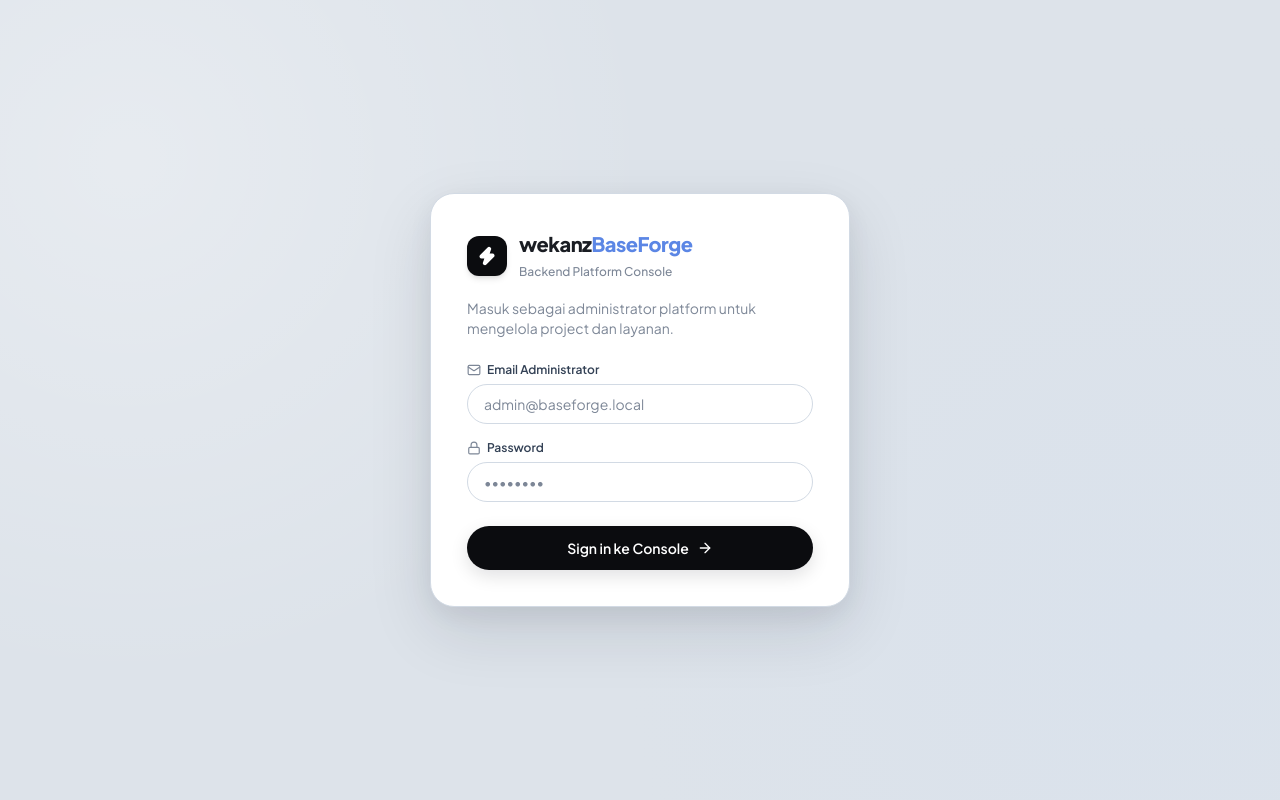
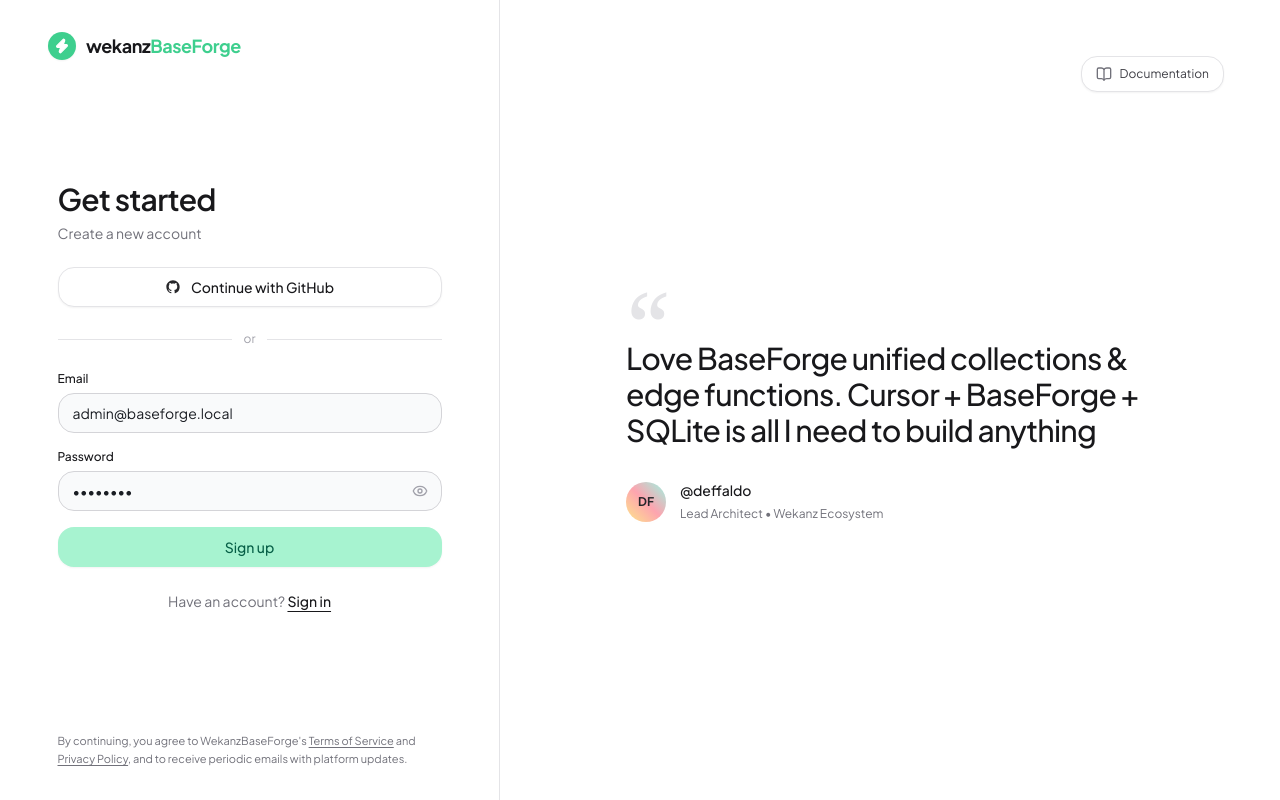
Before and after one commit to DeffaldoFarel/WekanzBaseForge, a Next.js app in the folder dashboard/: page /login in a window 1280 px wide. Built offline with nearby package versions, Linux system fonts and the light colour scheme; no server answers.

Commit message:
feat(auth): redesign login/signup page matching Supabase split-screen aesthetic with shadcn and social proof

```diff
--- a/dashboard/app/login/page.tsx
+++ b/dashboard/app/login/page.tsx
@@ -2,16 +2,41 @@
 
 import { useState } from "react";
 import { useRouter } from "next/navigation";
+import Link from "next/link";
 import { login } from "@/lib/api";
-import { Card } from "@/components/ui/card";
 import { Button } from "@/components/ui/button";
 import { Input } from "@/components/ui/input";
-import { Zap, Mail, Lock, ArrowRight, Loader2 } from "lucide-react";
+import {
+  BookOpen,
+  Eye,
+  EyeOff,
+  Loader2,
+  Zap,
+} from "lucide-react";
+
+function GithubIcon({ className }: { className?: string }) {
+  return (
+    <svg
+      className={className}
+      viewBox="0 0 24 24"
+      fill="currentColor"
+      xmlns="http://www.w3.org/2000/svg"
+    >
+      <path
+        fillRule="evenodd"
+        clipRule="evenodd"
+        d="M12 2C6.477 2 2 6.484 2 12.017c0 4.425 2.865 8.18 6.839 9.504.5.092.682-.217.682-.483 0-.237-.008-.868-.013-1.703-2.782.605-3.369-1.343-3.369-1.343-.454-1.158-1.11-1.466-1.11-1.466-.908-.62.069-.608.069-.608 1.003.07 1.53 1.032 1.53 1.032.892 1.53 2.341 1.088 2.91.832.092-.647.35-1.088.636-1.338-2.22-.253-4.555-1.113-4.555-4.951 0-1.093.39-1.988 1.029-2.688-.103-.253-.446-1.272.098-2.65 0 0 .84-.27 2.75 1.026A9.564 9.564 0 0112 6.844c.85.004 1.705.115 2.504.337 1.909-1.296 2.747-1.027 2.747-1.027.546 1.379.202 2.398.1 2.651.64.7 1.028 1.595 1.028 2.688 0 3.848-2.339 4.695-4.566 4.943.359.309.678.92.678 1.855 0 1.338-.012 2.419-.012 2.747 0 .268.18.58.688.482A10.019 10.019 0 0022 12.017C22 6.484 17.522 2 12 2z"
+      />
+    </svg>
+  );
+}
 
 export default function LoginPage() {
   const router = useRouter();
-  const [email, setEmail] = useState("");
-  const [password, setPassword] = useState("");
+  const [mode, setMode] = useState<"signin" | "signup">("signup");
+  const [email, setEmail] = useState("admin@baseforge.local");
+  const [password, setPassword] = useState("admin123");
+  const [showPassword, setShowPassword] = useState(false);
   const [error, setError] = useState("");
   const [loading, setLoading] = useState(false);
 
@@ -23,81 +48,243 @@ export default function LoginPage() {
       await login(email, password);
       router.replace("/projects");
     } catch (err) {
-      setError(err instanceof Error ? err.message : "Login gagal: periksa kredensial Anda");
+      setError(
+        err instanceof Error
+          ? err.message
+          : "Login gagal: pastikan kredensial admin Anda benar."
+      );
     } finally {
       setLoading(false);
     }
   }
 
+  function handleGithubClick() {
+    // Quick demo action: prefill credentials for instant developer onboarding
+    setEmail("admin@baseforge.local");
+    setPassword("admin123");
+    setError("");
+  }
+
   return (
-    <div className="center-screen">
-      <Card className="login-box w-full max-w-[420px] p-8 border-border shadow-modal rounded-[28px]">
-        <div className="flex items-center gap-3 mb-4">
-          <div className="w-10 h-10 rounded-xl bg-primary text-white flex items-center justify-center shadow-md">
-            <Zap className="w-5 h-5 fill-white" />
+    <div className="min-h-screen w-full grid grid-cols-1 lg:grid-cols-[460px_1fr] xl:grid-cols-[500px_1fr] bg-white text-zinc-900">
+      {/* ─── LEFT COLUMN: AUTH FORM ─── */}
+      <aside className="relative flex flex-col justify-between border-r border-zinc-200 px-8 sm:px-12 py-8 min-h-screen bg-white">
+        {/* Top Logo */}
+        <div className="flex items-center gap-2.5">
+          <div className="w-7 h-7 rounded-lg bg-[#3ECF8E] flex items-center justify-center shadow-sm">
+            <Zap className="w-4 h-4 text-white fill-white" />
           </div>
-          <div>
-            <h1 className="text-xl font-extrabold tracking-tight text-foreground m-0">
-              wekanz<span className="text-brand-blue">BaseForge</span>
+          <span className="font-bold text-lg tracking-tight text-zinc-900">
+            wekanz<span className="text-[#3ECF8E]">BaseForge</span>
+          </span>
+        </div>
+
+        {/* Central Form Container */}
+        <div className="w-full max-w-sm mx-auto my-auto py-10">
+          <div className="space-y-1.5 mb-6 text-left">
+            <h1 className="text-2xl sm:text-3xl font-semibold tracking-tight text-zinc-900">
+              {mode === "signup" ? "Get started" : "Welcome back"}
             </h1>
-            <span className="text-xs text-muted-foreground font-medium">Backend Platform Console</span>
+            <p className="text-sm text-zinc-500">
+              {mode === "signup"
+                ? "Create a new account"
+                : "Sign in to your platform account"}
+            </p>
+          </div>
+
+          {/* Continue with GitHub Button */}
+          <button
+            type="button"
+            onClick={handleGithubClick}
+            className="w-full h-10 px-4 rounded-md border border-zinc-200 bg-white hover:bg-zinc-50 text-zinc-900 text-sm font-medium flex items-center justify-center gap-2.5 shadow-sm transition-all active:scale-[0.99]"
+          >
+            <GithubIcon className="w-4 h-4 text-zinc-800" />
+            <span>Continue with GitHub</span>
+          </button>
+
+          {/* Divider */}
+          <div className="relative my-6 text-center text-xs">
+            <div className="absolute inset-0 flex items-center">
+              <span className="w-full border-t border-zinc-200" />
+            </div>
+            <span className="relative bg-white px-3 text-zinc-400 font-normal">
+              or
+            </span>
+          </div>
+
+          {/* Form */}
+          <form onSubmit={onSubmit} className="space-y-4 text-left">
+            <div className="space-y-1.5">
+              <label
+                htmlFor="email"
+                className="text-xs font-medium text-zinc-900 block"
+              >
+                Email
+              </label>
+              <Input
+                id="email"
+                type="email"
+                placeholder="you@example.com"
+                value={email}
+                onChange={(e) => setEmail(e.target.value)}
+                required
+                className="h-10 bg-[#f9fafb] border-zinc-300 rounded-md text-sm px-3.5 focus-visible:ring-1 focus-visible:ring-zinc-400 focus-visible:border-zinc-400"
+              />
+            </div>
+
+            <div className="space-y-1.5">
+              <label
+                htmlFor="password"
+                className="text-xs font-medium text-zinc-900 block"
+              >
+                Password
+              </label>
+              <div className="relative">
+                <Input
+                  id="password"
+                  type={showPassword ? "text" : "password"}
+                  placeholder="••••••••"
+                  value={password}
+                  onChange={(e) => setPassword(e.target.value)}
+                  required
+                  className="h-10 bg-[#f9fafb] border-zinc-300 rounded-md text-sm px-3.5 pr-11 focus-visible:ring-1 focus-visible:ring-zinc-400 focus-visible:border-zinc-400"
+                />
+                <button
+                  type="button"
+                  onClick={() => setShowPassword(!showPassword)}
+                  className="absolute right-2.5 top-1/2 -translate-y-1/2 p-1 rounded text-zinc-400 hover:text-zinc-700 transition-colors"
+                  tabIndex={-1}
+                  title={showPassword ? "Hide password" : "Show password"}
+                >
+                  {showPassword ? (
+                    <EyeOff className="w-4 h-4" />
+                  ) : (
+                    <Eye className="w-4 h-4" />
+                  )}
+                </button>
               </div>
             </div>
 
-        <p className="text-sm text-muted-foreground mb-6">
-          Masuk sebagai administrator platform untuk mengelola project dan layanan.
-        </p>
-
-        <form onSubmit={onSubmit} className="space-y-4">
-          <div className="space-y-1.5">
-            <label className="text-xs font-semibold text-slate-700 flex items-center gap-1.5">
-              <Mail className="w-3.5 h-3.5 text-muted-foreground" />
-              <span>Email Administrator</span>
-            </label>
-            <Input
-              type="email"
-              value={email}
-              onChange={(e) => setEmail(e.target.value)}
-              placeholder="admin@baseforge.local"
-              required
-            />
-          </div>
-
-          <div className="space-y-1.5 pb-2">
-            <label className="text-xs font-semibold text-slate-700 flex items-center gap-1.5">
-              <Lock className="w-3.5 h-3.5 text-muted-foreground" />
-              <span>Password</span>
-            </label>
-            <Input
-              type="password"
-              value={password}
-              onChange={(e) => setPassword(e.target.value)}
-              placeholder="••••••••"
-              required
-            />
-          </div>
-
-          <Button type="submit" className="w-full h-11 text-sm font-semibold" disabled={loading}>
+            {/* Mint Green Sign Up / Sign In Button */}
+            <button
+              type="submit"
+              disabled={loading}
+              className="w-full h-10 mt-6 rounded-md bg-[#A7F3D0] hover:bg-[#86efac] text-[#065F46] font-medium text-sm transition-all flex items-center justify-center gap-2 active:scale-[0.99] disabled:opacity-50 shadow-sm"
+            >
               {loading ? (
                 <>
-                <Loader2 className="w-4 h-4 animate-spin" />
-                <span>Memverifikasi...</span>
+                  <Loader2 className="w-4 h-4 animate-spin text-[#065F46]" />
+                  <span>Memproses...</span>
                 </>
               ) : (
-              <>
-                <span>Sign in ke Console</span>
-                <ArrowRight className="w-4 h-4" />
-              </>
+                <span>{mode === "signup" ? "Sign up" : "Sign in"}</span>
               )}
-          </Button>
+            </button>
 
             {error && (
-            <div className="p-3 rounded-xl bg-destructive/10 border border-destructive/20 text-destructive text-xs font-medium text-center">
+              <div className="p-3 rounded-md bg-red-50 border border-red-200 text-red-700 text-xs font-medium text-center">
                 {error}
               </div>
             )}
           </form>
-      </Card>
+
+          {/* Toggle Sign in / Sign up Mode */}
+          <p className="text-center text-sm text-zinc-500 mt-6">
+            {mode === "signup" ? (
+              <>
+                Have an account?{" "}
+                <button
+                  type="button"
+                  onClick={() => {
+                    setMode("signin");
+                    setError("");
+                  }}
+                  className="underline underline-offset-4 text-zinc-900 font-medium hover:text-black transition-colors"
+                >
+                  Sign in
+                </button>
+              </>
+            ) : (
+              <>
+                Don&apos;t have an account?{" "}
+                <button
+                  type="button"
+                  onClick={() => {
+                    setMode("signup");
+                    setError("");
+                  }}
+                  className="underline underline-offset-4 text-zinc-900 font-medium hover:text-black transition-colors"
+                >
+                  Sign up
+                </button>
+              </>
+            )}
+          </p>
+        </div>
+
+        {/* Bottom Legal Disclaimer */}
+        <p className="text-[11px] leading-relaxed text-zinc-500 text-center sm:text-left max-w-sm mx-auto">
+          By continuing, you agree to WekanzBaseForge&apos;s{" "}
+          <Link href="#" className="underline underline-offset-2 hover:text-zinc-800">
+            Terms of Service
+          </Link>{" "}
+          and{" "}
+          <Link href="#" className="underline underline-offset-2 hover:text-zinc-800">
+            Privacy Policy
+          </Link>
+          , and to receive periodic emails with platform updates.
+        </p>
+      </aside>
+
+      {/* ─── RIGHT COLUMN: DOCUMENTATION & TESTIMONIAL ─── */}
+      <main className="hidden lg:flex flex-col justify-between p-10 xl:p-14 bg-white relative">
+        {/* Top-Right Documentation Button */}
+        <div className="flex justify-end">
+          <a
+            href="https://github.com/DeffaldoFarel/WekanzBaseForge"
+            target="_blank"
+            rel="noreferrer"
+          >
+            <Button
+              variant="outline"
+              size="sm"
+              className="gap-2 text-zinc-700 border-zinc-200 rounded-md font-normal hover:bg-zinc-50 shadow-sm text-xs px-3.5 h-9"
+            >
+              <BookOpen className="w-4 h-4 text-zinc-500" />
+              <span>Documentation</span>
+            </Button>
+          </a>
+        </div>
+
+        {/* Testimonial Section */}
+        <div className="max-w-xl mx-auto my-auto px-6 text-left">
+          {/* Big Quotation Mark Watermark */}
+          <span className="text-8xl font-serif text-zinc-200 select-none block -mb-8 leading-none">
+            “
+          </span>
+          <blockquote className="text-2xl xl:text-3xl font-medium tracking-tight text-zinc-900 leading-snug">
+            Love BaseForge unified collections &amp; edge functions. Cursor + BaseForge + SQLite is all I need to build anything
+          </blockquote>
+
+          {/* Author Row */}
+          <div className="flex items-center gap-3.5 mt-8">
+            <div className="w-10 h-10 rounded-full bg-gradient-to-tr from-amber-200 via-rose-300 to-teal-200 flex items-center justify-center text-zinc-800 font-bold text-xs shadow-sm ring-2 ring-white">
+              DF
+            </div>
+            <div>
+              <span className="text-sm font-medium text-zinc-900 block">
+                @deffaldo
+              </span>
+              <span className="text-xs text-zinc-500 font-normal">
+                Lead Architect • Wekanz Ecosystem
+              </span>
+            </div>
+          </div>
+        </div>
+
+        {/* Empty bottom spacer to keep center vertically centered */}
+        <div className="h-9" />
+      </main>
     </div>
   );
 }
```
Lines whose indentation alone changed are shown as unchanged.
